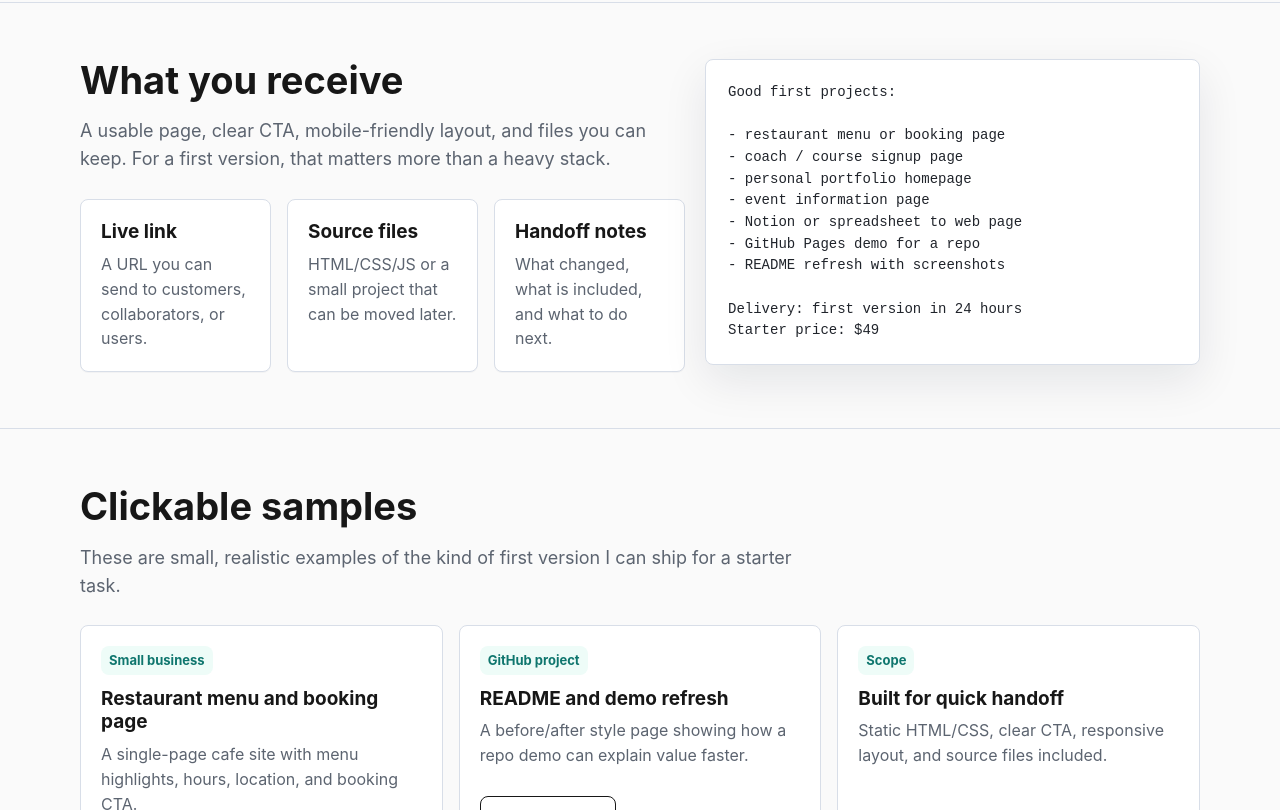
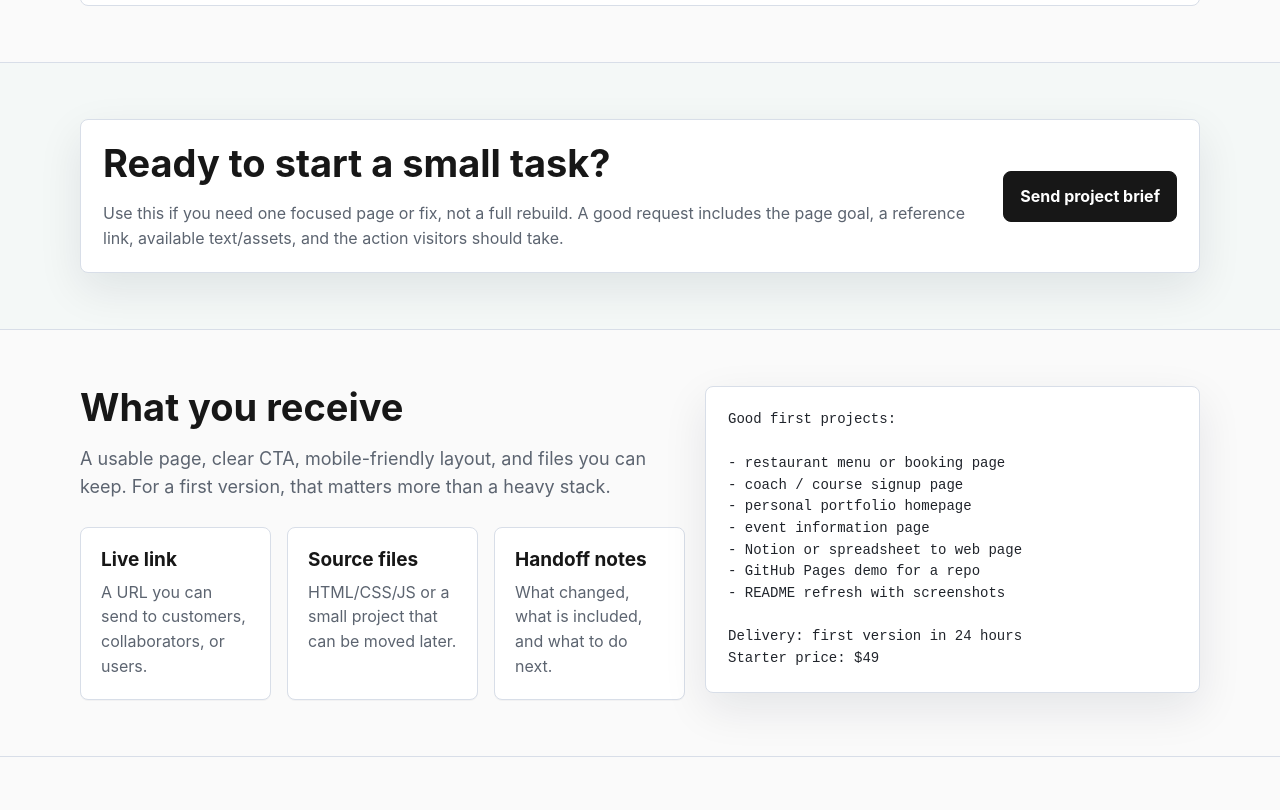
Before and after one commit to MRhuang1106/fast-web-help, a plain HTML site: page index.html in a window 1280 px wide. Shown: the part 1793-2603 px from the top of the page. Drawn offline with Linux system fonts and the light colour scheme.

Commit message:
Add direct starter brief CTA

```diff
--- a/index.html
+++ b/index.html
@@ -108,6 +108,12 @@
       flex-wrap: wrap;
       gap: 12px;
       margin-top: 28px;
+    }
+
+    .signal {
+      margin-top: 14px;
+      color: #394150;
+      font-size: 15px;
     }
 
     .button {
@@ -254,6 +260,27 @@
       padding: 44px 0;
     }
 
+    .brief {
+      background: #f4f8f7;
+    }
+
+    .brief-box {
+      display: grid;
+      grid-template-columns: 1fr auto;
+      gap: 18px;
+      align-items: center;
+      background: var(--panel);
+      border: 1px solid var(--line);
+      border-radius: 8px;
+      padding: 22px;
+      box-shadow: var(--shadow);
+    }
+
+    .brief-box p {
+      margin: 8px 0 0;
+      color: var(--muted);
+    }
+
     .contact .section-lead { color: #d4d4d4; }
     .contact a { color: white; }
 
@@ -261,6 +288,7 @@
       header { min-height: 84vh; }
       .nav-links { display: none; }
       .grid, .proof { grid-template-columns: 1fr; }
+      .brief-box { grid-template-columns: 1fr; }
       section { padding: 42px 0; }
       h1 { font-size: clamp(40px, 13vw, 62px); }
     }
@@ -274,6 +302,7 @@
         <div class="nav-links">
           <a href="#offer">Offers</a>
           <a href="#process">Process</a>
+          <a href="#start">Start</a>
           <a href="#contact">Contact</a>
         </div>
       </div>
@@ -286,6 +315,7 @@
         <a class="button" href="https://github.com/MRhuang1106/fast-web-help/issues/new?template=project-request.yml">Request a $49 starter task</a>
         <a class="button secondary" href="#proof">See what you get</a>
       </div>
+      <div class="signal">Fastest start: send the goal, one reference link, and the main CTA. I will confirm scope before payment details.</div>
     </div>
   </header>
 
@@ -325,6 +355,18 @@
           <div class="step"><div><strong>Send the basics</strong><span>Goal, rough text, images or logo if available, contact method, and one reference page.</span></div></div>
           <div class="step"><div><strong>Get a same-day preview</strong><span>I build the first usable version before polishing details.</span></div></div>
           <div class="step"><div><strong>Launch and hand off</strong><span>You get the live link, source files, and one small revision.</span></div></div>
+        </div>
+      </div>
+    </section>
+
+    <section class="brief" id="start">
+      <div class="shell">
+        <div class="brief-box">
+          <div>
+            <h2>Ready to start a small task?</h2>
+            <p>Use this if you need one focused page or fix, not a full rebuild. A good request includes the page goal, a reference link, available text/assets, and the action visitors should take.</p>
+          </div>
+          <a class="button" href="https://github.com/MRhuang1106/fast-web-help/issues/new?template=project-request.yml">Send project brief</a>
         </div>
       </div>
     </section>
```
